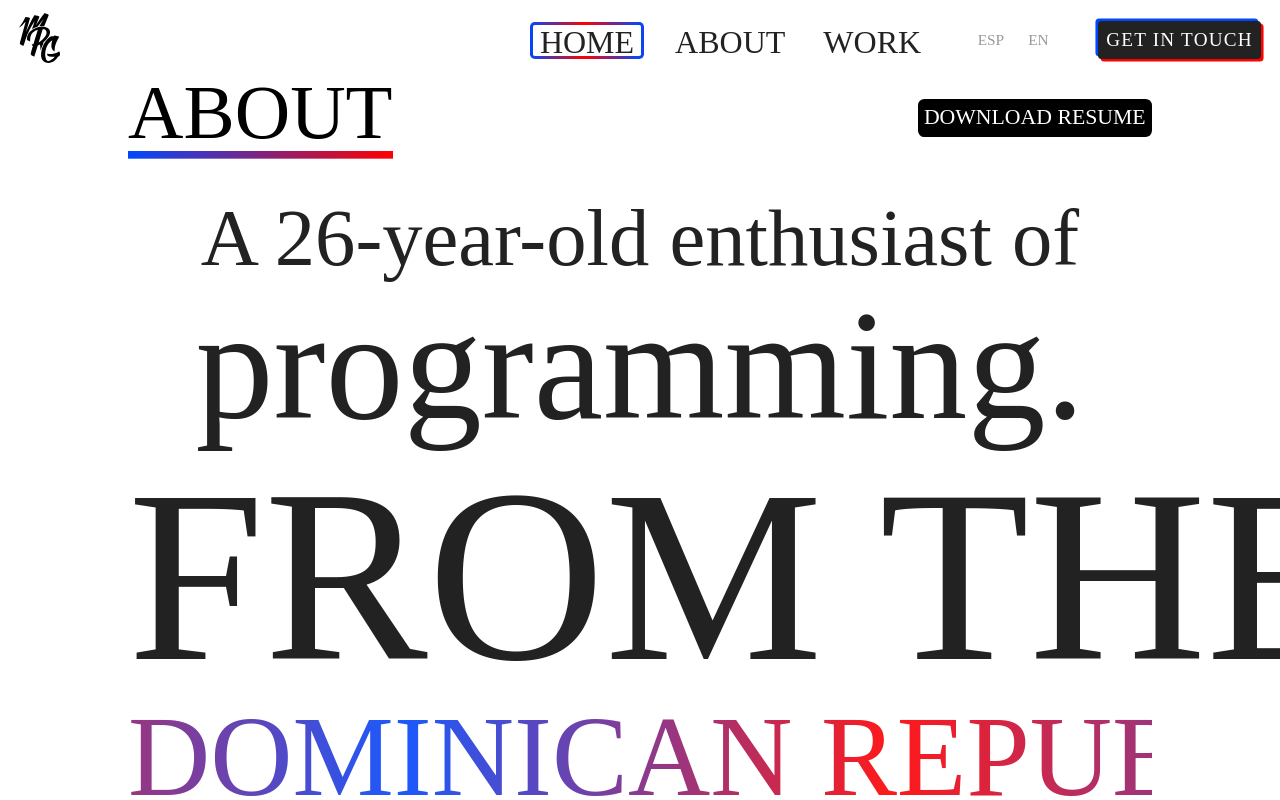
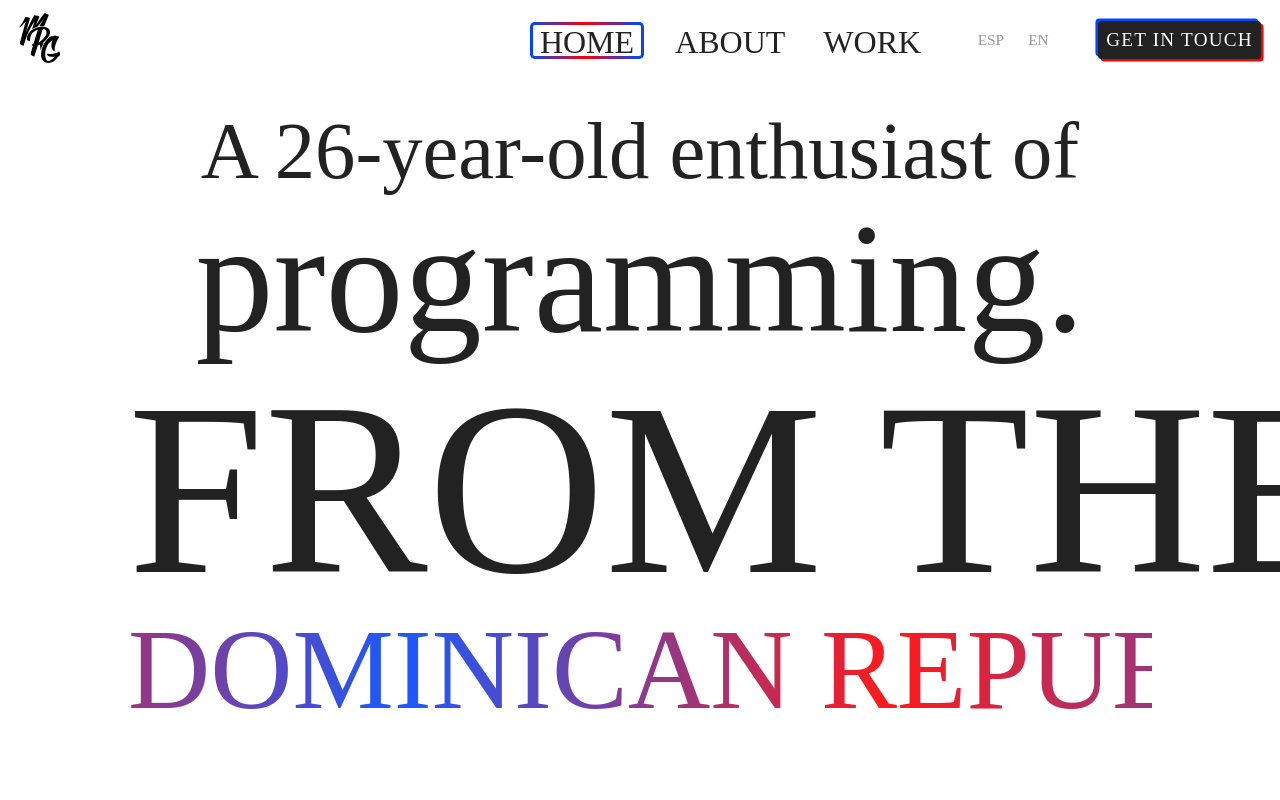
Before and after one commit to MikeyRG127/MIKEYRG-PORTFOLIO, a Next.js app: page /about in a window 1280 px wide. Built offline with nearby package versions, Linux system fonts and the light colour scheme.

Commit message:
new changes

```diff
--- a/app/about/page.jsx
+++ b/app/about/page.jsx
@@ -5,10 +5,6 @@ import Footer from "@components/Footer";
 const about = () => {
     return (
         <section className="about-section-container">
-            <div className="grid-1">
-                <span className="title">ABOUT</span>
-                <Link className="download-resume" href="#getintouch">DOWNLOAD RESUME</Link>
-            </div>
             <span className="about-paragraph">
                 A 26-year-old enthusiast of
             </span>
@@ -229,7 +225,9 @@ const about = () => {
                         />
                     </div>
                 </span>
-
+                <div className="grid-1">
+                    <Link className="download-resume" href="#getintouch">DOWNLOAD RESUME</Link>
+                </div>
             </div>
             <Footer className="footer"></Footer>
 
--- a/styles/about.css
+++ b/styles/about.css
@@ -98,7 +98,7 @@
 
 .grid-1 {
     display: grid;
-    grid-template-columns: 1fr 1fr;
+    grid-template-columns: 1fr;
     width: 100%;
     height: auto;
     animation: cascade 1s ease forwards;
@@ -140,7 +140,8 @@
     transition: font-size 0.5s ease;
     transition: transform 0.3s;
     align-self: center;
-    justify-self: end;
+    justify-self: center;
+    margin-top: 5vw;
 }
 
 .grid-1 .download-resume:hover {
```
